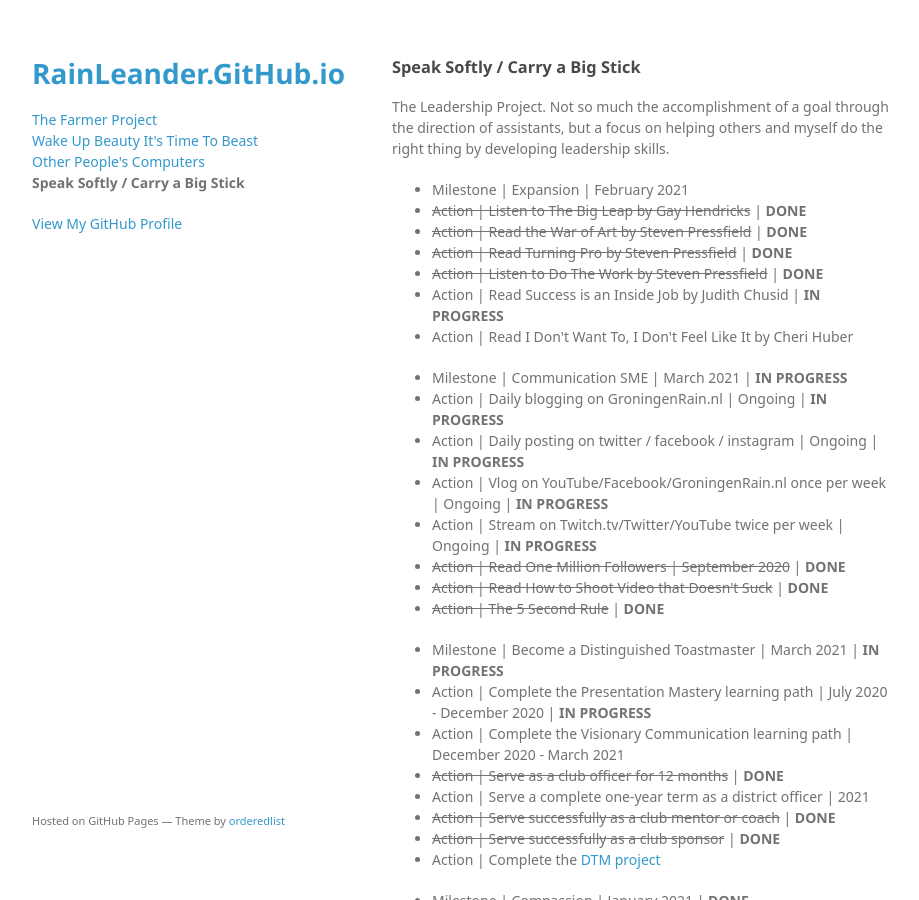
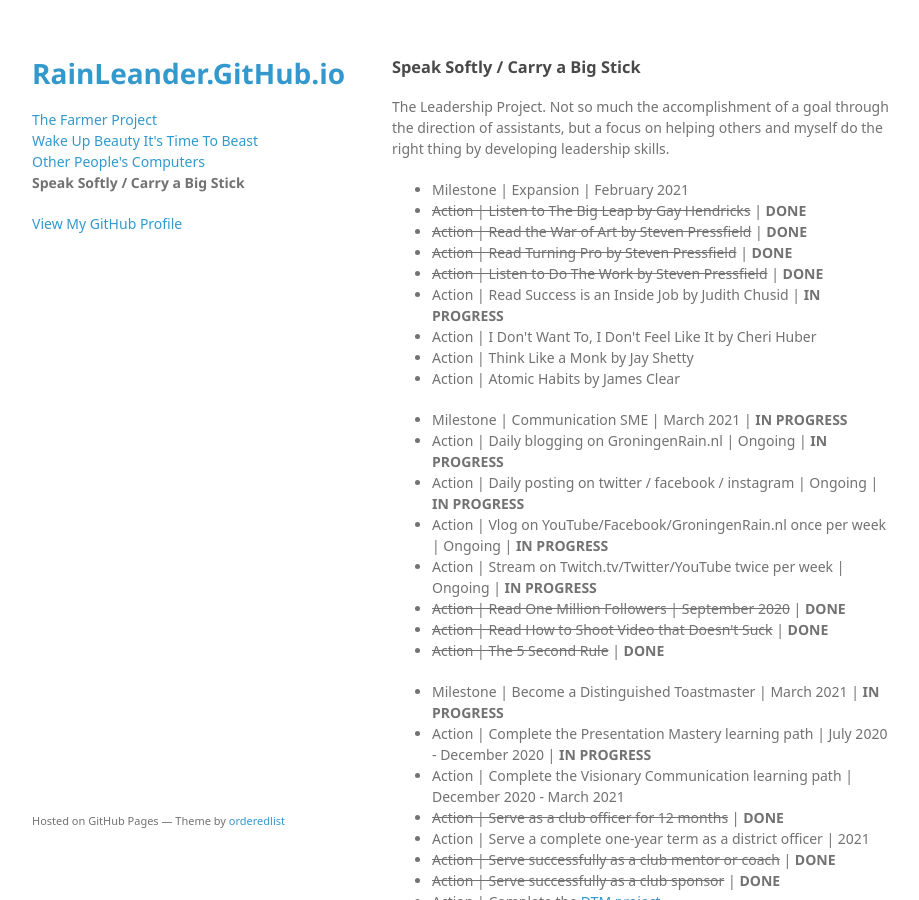
Before and after one commit to rainleander/rainleander.github.io, a Jekyll site: the page speak-softly.html, which Jekyll copies as it is, in a window 1280 px wide and 900 px high. Shown: the whole window, without its empty margins (178-1097 px from the left). Built offline with Jekyll 4.4.1, drawn with Linux system fonts in a browser that asks for light colours; some web fonts are replaced.

Commit message:
Update speak-softly.html

```diff
--- a/speak-softly.html
+++ b/speak-softly.html
@@ -36,7 +36,9 @@
         <li><del>Action | Read Turning Pro by Steven Pressfield</del> | <b>DONE</b></li>
         <li><del>Action | Listen to Do The Work by Steven Pressfield</del> | <b>DONE</b></li>
         <li>Action | Read Success is an Inside Job by Judith Chusid | <b>IN PROGRESS</b></li>
-        <li>Action | Read I Don't Want To, I Don't Feel Like It by Cheri Huber</li></ul>
+        <li>Action | I Don't Want To, I Don't Feel Like It by Cheri Huber</li>
+        <li>Action | Think Like a Monk by Jay Shetty</li>
+        <li>Action | Atomic Habits by James Clear</li></ul>
 
         <ul><li>Milestone | Communication SME | March 2021 | <b>IN PROGRESS</b></li>
         <li>Action | Daily blogging on GroningenRain.nl | Ongoing | <b>IN PROGRESS</b></li>
```
